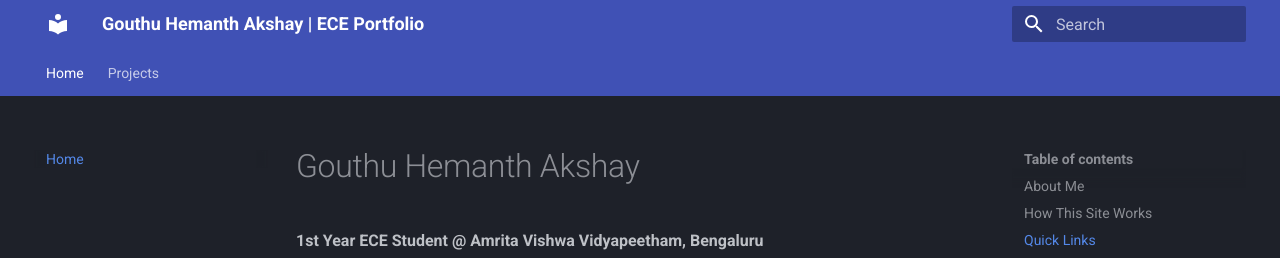
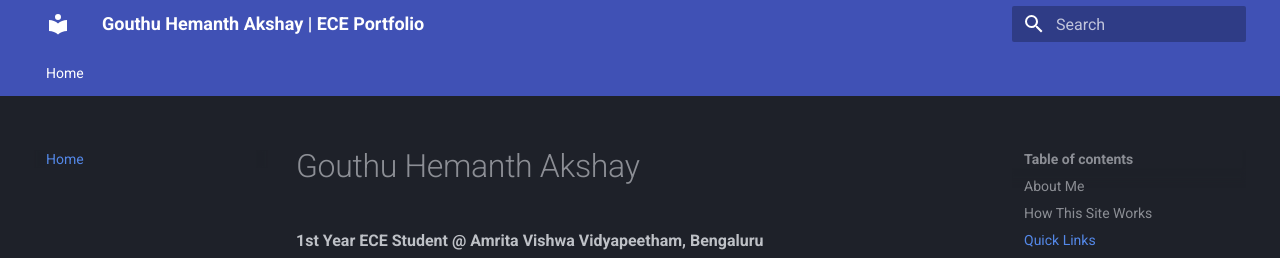
Before and after one commit to GHemanthAkshay/GHemanthAkshay.github.io, an MkDocs documentation site: the page built from docs/index.md, in a window 1280 px wide. Shown: the top 258 px of the page. Built offline with MkDocs 1.6.1 and Material for MkDocs 9.7.7, drawn with Linux system fonts in a browser that asks for light colours.

Commit message:
Update mkdocs.yml

```diff
--- a/mkdocs.yml
+++ b/mkdocs.yml
@@ -15,4 +15,3 @@ theme:
 
 nav:
   - Home: index.md
-  - Projects: projects.md
```
